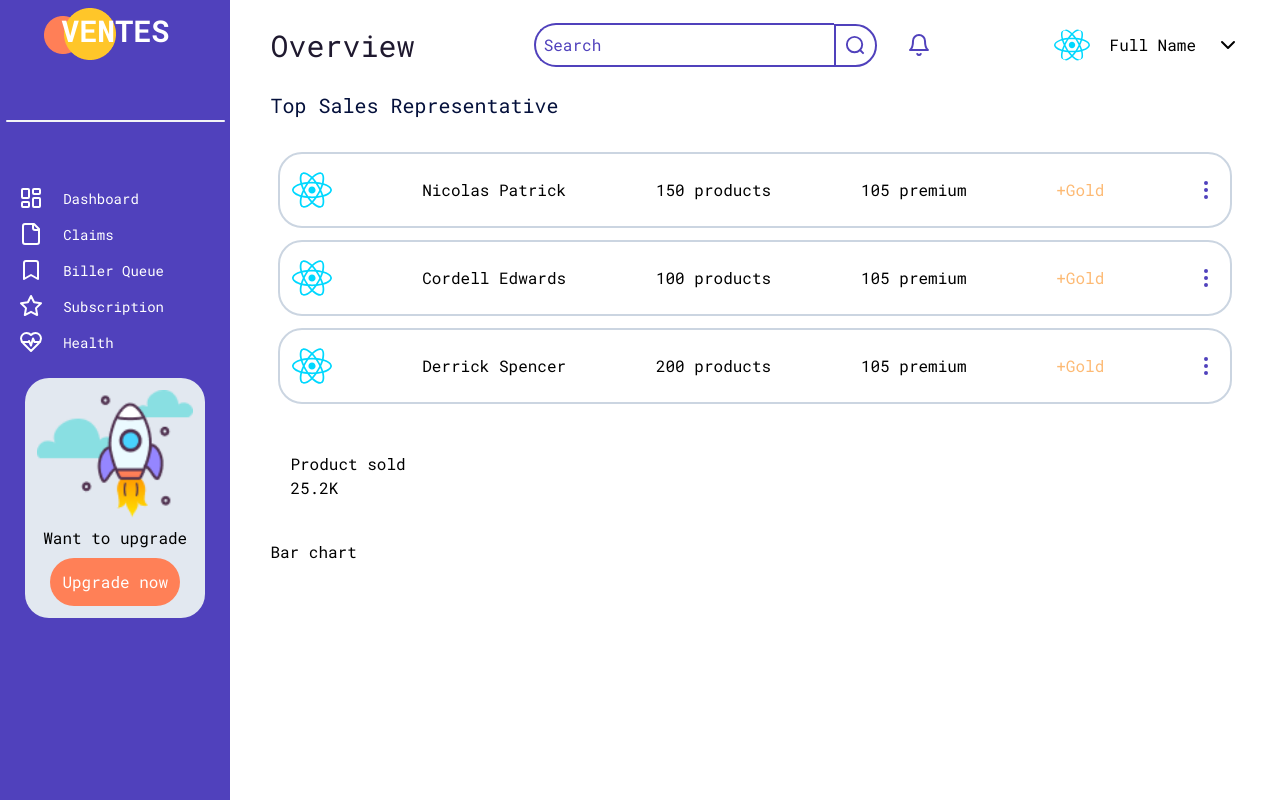
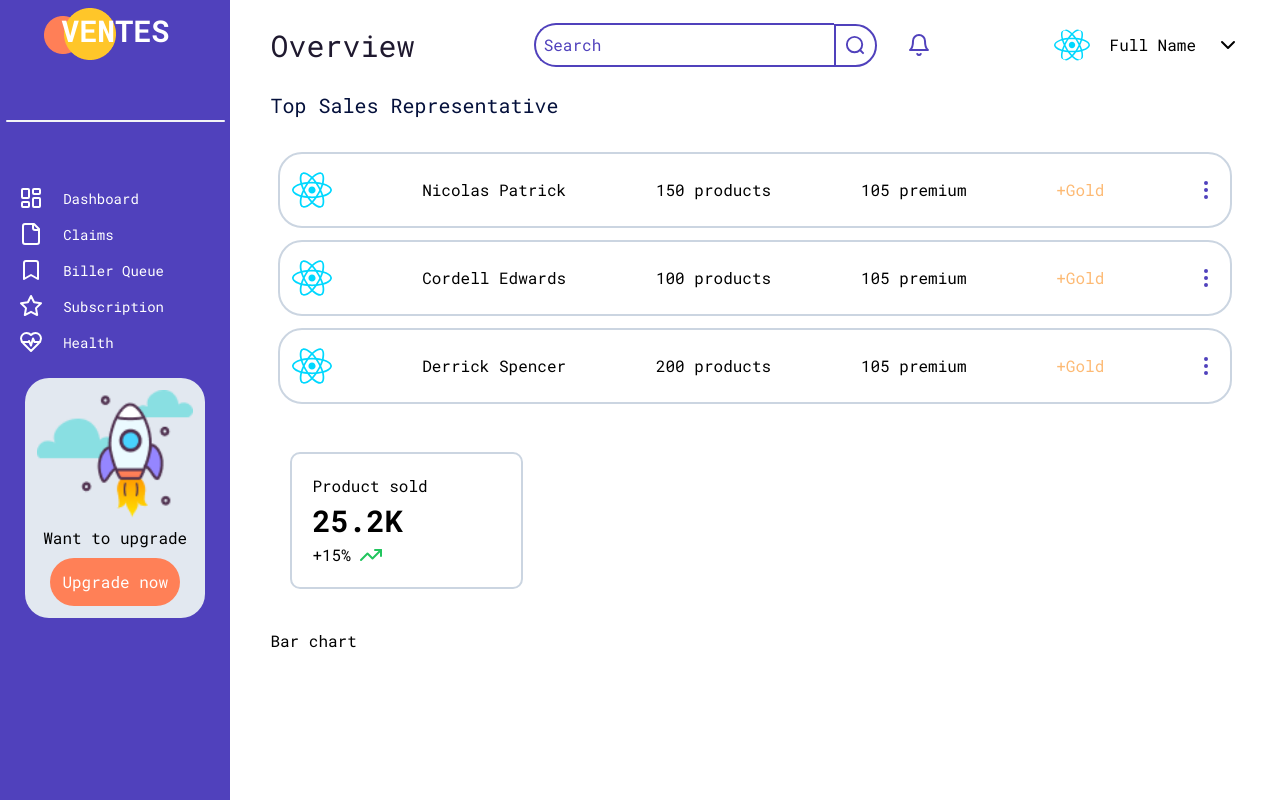
Before and after one commit to anvar-saidov-sh/AdminDashboard, a React (Vite) app: page / in a window 1280 px wide. Built offline with nearby package versions, Linux system fonts and the light colour scheme; the HTML template or start-up script is replaced by a standard one.

Commit message:
Working on charts

```diff
--- a/src/components/Workflow.tsx
+++ b/src/components/Workflow.tsx
@@ -1,4 +1,4 @@
-import { EllipsisVertical } from 'lucide-react'
+import { EllipsisVertical, TrendingUp } from 'lucide-react'
 import react from '../assets/react.svg'
 import {products} from '../db'
 function Workflow() {
@@ -21,10 +21,11 @@ function Workflow() {
                     }
                 </div>
                 <div className='w-full flex flex-wrap justify-between px-5 py-4'>
-                    <div className='w-[25%] flex justify-between'>
-                        <div className='flex flex-col justify-between'>
+                    <div className='w-[25%] flex justify-between border-[2px] border-slate-300 p-[20px] rounded-[10px]'>
+                        <div className='flex flex-col justify-between  '>
                             <p>Product sold</p>
-                            <h2 className=''>25.2K</h2>
+                            <h2 className='text-[30px] font-bold'>25.2K</h2>
+                            <p className='flex gap-2'>+15%<TrendingUp className='text-green-500'/></p>
                         </div>
                     </div>
                 </div>
```
